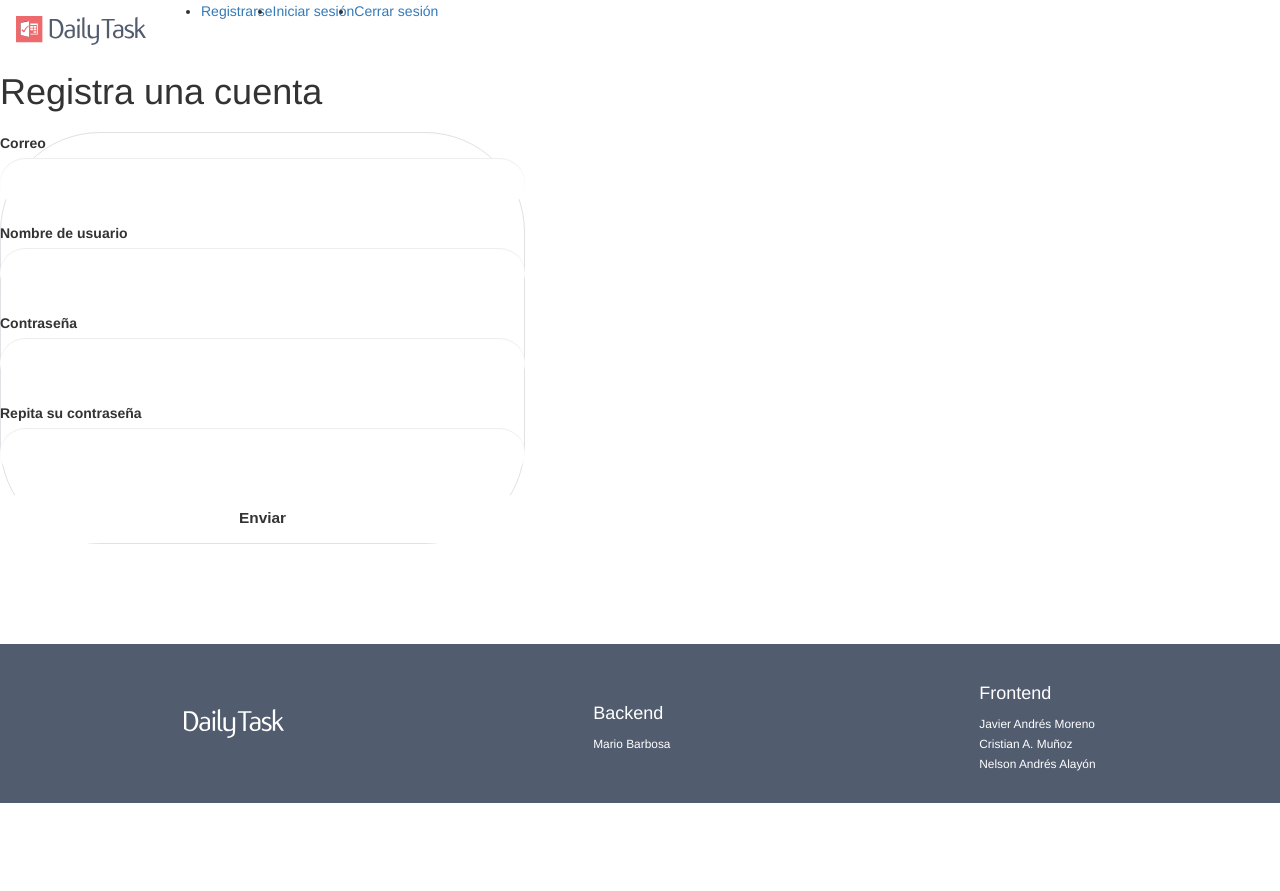
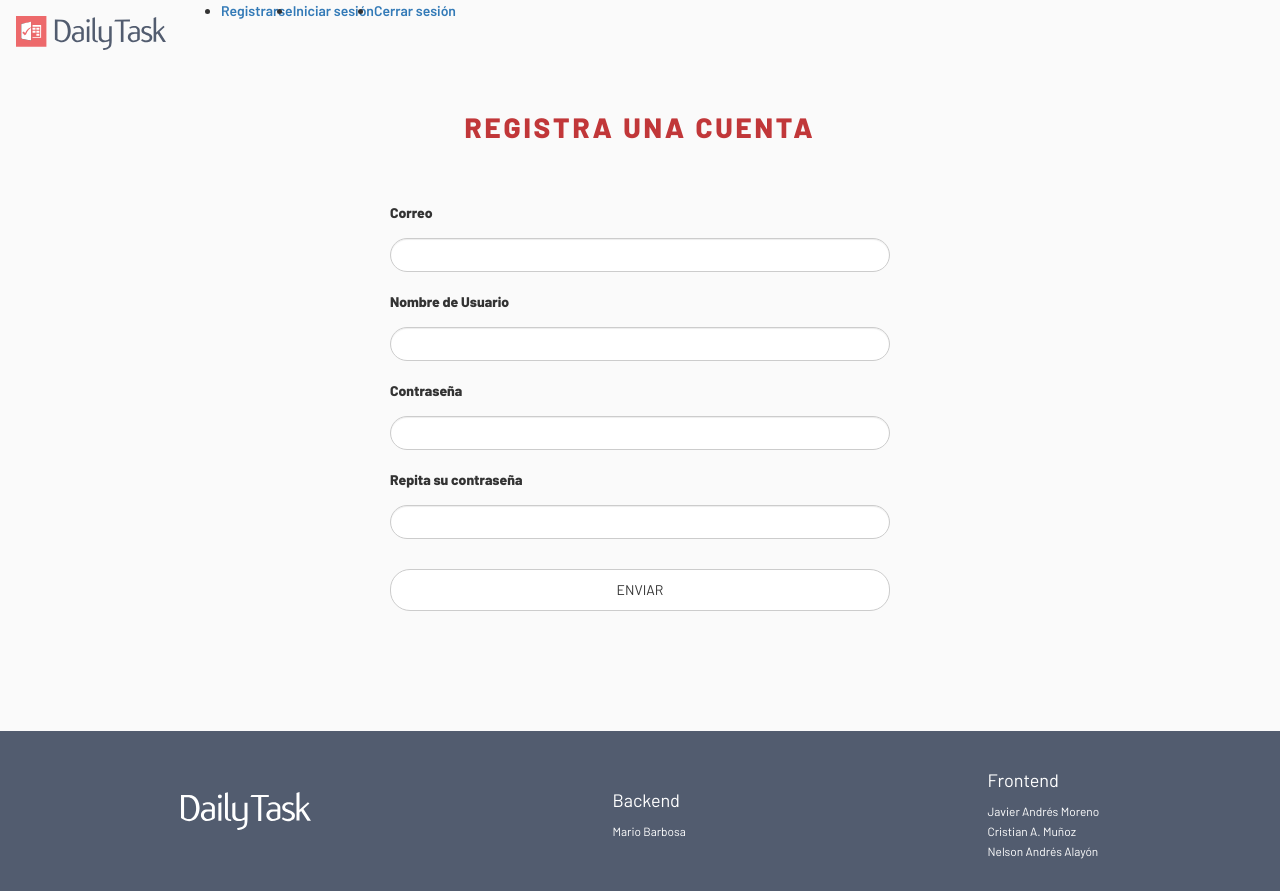
Before and after one commit to mariobarbosa777/ToDoList_PM, a Flask app: page /signup in a window 1280 px wide. Before the commit the page ends 803 px from the top, so only its background shows below. Run offline with Flask 2, Linux system fonts and the light colour scheme; some libraries are stand-ins or nearby versions.

Commit message:
finishing to fix styles in login and signup page

```diff
--- a/client/forms.py
+++ b/client/forms.py
@@ -6,16 +6,16 @@ from werkzeug.datastructures import MultiDict
 from flask import Markup
 
 class LoginForm(FlaskForm):
-    username = StringField('Nombre de usuario', validators=[DataRequired()])
-    password = PasswordField('Password', validators=[DataRequired()])
-    submit = SubmitField('Enviar')
+    username = StringField('Nombre de Usuario', validators=[DataRequired()])
+    password = PasswordField('Contraseña', validators=[DataRequired()])
+    submit = SubmitField('ENVIAR')
 
 class SignUpForm(FlaskForm):
     email = EmailField('Correo', validators=[DataRequired(), Email("Ingrese su correo electronico")])
-    username = StringField('Nombre de usuario', validators=[DataRequired()])
+    username = StringField('Nombre de Usuario', validators=[DataRequired()])
     password = PasswordField('Contraseña', validators=[DataRequired()])
     confirm = PasswordField('Repita su contraseña', validators=[DataRequired()])
-    submit = SubmitField('Enviar')
+    submit = SubmitField('ENVIAR')
 
 class Todoform(FlaskForm):
     title = StringField('Titulo', validators=[DataRequired()])
--- a/client/static/css/main.css
+++ b/client/static/css/main.css
@@ -1,3 +1,13 @@
+@import url("https://fonts.googleapis.com/css2?family=Barlow:wght@200;300;400;600;800&display=swap");
+
+* {
+  font-family: "Barlow", sans-serif;
+}
+
+body {
+  background-color: #fafafa;
+}
+
 .card {
   margin: 5% 0%;
 }
@@ -7,7 +17,7 @@
   padding: 6% 0%;
 }
 
-.footer {
+.page-footer {
   background-color: #525c6f;
   display: flex;
   justify-content: space-around;
@@ -16,7 +26,7 @@
   margin-top: 100px;
 }
 
-.footer h4,
+.page-footer h4,
 p,
 small {
   color: white;
@@ -61,32 +71,43 @@ small {
   padding-top: 20px;
 }
 
+.alert-success {
+  background-color: #fbdeda;
+}
+
 /*----------- JAVIER'S STYLESHEET ----------------*/
 
-.container {
-  margin: 20px 0 20px 0;
-  width: 525px;
-  border-radius: 100px;
-  border: 1px solid #dfe1e5;
+/*------------start navbar ------------------ */
+
+.text-new-font {
+  font-weight: 600;
+}
+
+/*------------ end login page ------------------ */
+
+/*------------start login page ------------------ */
+
+.main-input h1 {
+  font-family: "Barlow", sans-serif;
+  font-size: 28px;
+  font-weight: 800;
+  text-transform: uppercase;
+  letter-spacing: 0.1em;
+  color: #c13739;
+  text-align: center;
+  margin: 60px 0 60px 0;
+}
+
+.container-login {
   display: flex;
   justify-content: center;
-  align-items: center;
 }
 
-.container:hover {
-  box-shadow: 0 1px 6px 0 #20212447;
-  border-color: #dfe1e500;
+.container-login input {
+  padding: 10px 20px 10px 20px;
+  border-radius: 20px;
+  width: 500px;
+  margin: 10px 0 20px 0;
 }
 
-.container input {
-  padding: 0 20px 0 20px;
-  width: 525px;
-  height: 50px;
-  border-radius: 100px;
-  border: none;
-  outline: none;
-  font-family: "Barlow", sans-serif;
-  font-size: 1.1em;
-  font-weight: 600;
-  color: var(--color-primary);
-}
+/*------------ end login page ------------------ */
--- a/client/templates/base.html
+++ b/client/templates/base.html
@@ -1,41 +1,23 @@
-{% extends 'bootstrap/base.html' %}
-
-{% block head %}
-    {{ super() }}
+{% extends 'bootstrap/base.html' %} {% block head %} {{ super() }}
 <title>
   {% block title %} My To Do List |{% endblock %}
 </title>
-    <link rel="stylesheet" href="{{ url_for('static', filename='css/main.css') }}">
-    <link rel="stylesheet" href="https://use.fontawesome.com/releases/v5.8.1/css/all.css" integrity="sha384-50oBUHEmvpQ+1lW4y57PTFmhCaXp0ML5d60M1M7uH2+nqUivzIebhndOJK28anvf" crossorigin="anonymous">
-{% endblock %}
-
-{% block body %}
-
-    {% block navbar %}
-        {% include 'navbar.html' %}
-    {% endblock %}
-
-
-    {% for message in get_flashed_messages() %}
+<link
+  rel="stylesheet"
+  href="{{ url_for('static', filename='css/main.css') }}"
+/>
+<link
+  rel="stylesheet"
+  href="https://use.fontawesome.com/releases/v5.8.1/css/all.css"
+  integrity="sha384-50oBUHEmvpQ+1lW4y57PTFmhCaXp0ML5d60M1M7uH2+nqUivzIebhndOJK28anvf"
+  crossorigin="anonymous"
+/>
+{% endblock %} {% block body %} {% block navbar %} {% include 'navbar.html' %}
+{% endblock %} {% for message in get_flashed_messages() %}
 <div class="alert alert-success alert-dismissible">
-        <button type="button"
-                data-dismiss="alert"
-                class="close">&times;</button>
+  <button type="button" data-dismiss="alert" class="close">&times;</button>
   {{ message }}
 </div>
-    {% endfor %}
-
-    {% block content %}
-
+{% endfor %} {% block content %} {% endblock %} {% block scripts %} {{ super()
+}} {% endblock %} {% block footer %} {% include 'footer.html' %} {% endblock %}
 {% endblock %}
-
-
-    {% block scripts %}
-        {{ super() }}
-    {% endblock %}
-
-    {% block footer %}
-        {% include 'footer.html' %}
-    {% endblock %}
-
-{% endblock %}
--- a/client/templates/footer.html
+++ b/client/templates/footer.html
@@ -1,5 +1,5 @@
-<div class = "footer">
-    <img src = "../static/images/logoblanco.svg" width="100px">
+<footer class="page-footer">
+  <img src="../static/images/logoblanco.svg" width="130px" />
 
   <div>
     <h4>Backend</h4>
@@ -7,10 +7,8 @@
   </div>
   <div>
     <h4>Frontend</h4>
-        <small>Javier Andrés Moreno</small> <br/>
-        <small>Cristian A. Muñoz</small> <br/>
-        <small>Nelson Andrés Alayón</small> <br/>
+    <small>Javier Andrés Moreno</small> <br />
+    <small>Cristian A. Muñoz</small> <br />
+    <small>Nelson Andrés Alayón</small> <br />
   </div>
-
-
-</div>
+</footer>
--- a/client/templates/index.html
+++ b/client/templates/index.html
@@ -3,7 +3,7 @@
 <div class="jumbotron">
     <div class="container">
         <h1 style="text-align: center">
-            Bienvenido a My To Do List, {{ username | capitalize }}
+            Bienvenido a Daily Task, {{ username | capitalize }}
         </h1>
     </div>
 </div>
--- a/client/templates/login.html
+++ b/client/templates/login.html
@@ -1,7 +1,9 @@
 {% extends 'base.html' %} {% import 'bootstrap/wtf.html' as wtf %} {% block
 title %} {{ super() }} Daily Task | Login {% endblock %} {% block content %}
-<h1>Inicia Sesión</h1>
-<div class="container">
+<div class="main-input">
+  <h1>Inicia Sesión</h1>
+</div>
+<div class="container-login">
   {{ wtf.quick_form(login_form)}}
 </div>
 {% endblock %}
--- a/client/templates/navbar.html
+++ b/client/templates/navbar.html
@@ -22,21 +22,29 @@
     </div>
 </nav> -->
 
-<nav class="navbar navbar-expand-lg navbar-light bg-light d-flex bd-highlight mb-3">
-  <a class="navbar-brand" href="{{ url_for('index') }}"><img src="../static/images/logo.svg" width="130px" /></a>
+<nav class="navbar navbar-light bg-light d-flex bd-highlight mb-3">
+  <a class="navbar-brand ml-5" href="{{ url_for('index') }}"
+    ><img src="../static/images/logo.svg" width="150px"
+  /></a>
 
-
-
-  <div class="collapse navbar-collapse" id="navbarSupportedContent">
-    <ul class="navbar-nav mr-auto">
-      <li class="nav-item ">
-        <a class="nav-link" href="{{ url_for('signup') }}">Registrarse <span class="sr-only">(current)</span></a>
+  <div>
+    <ul class="navbar-nav d-flex flex-row text-new-font">
+      <li class="nav-item mr-5">
+        <a class="nav-link" href="{{ url_for('signup') }}"
+          >Registrarse <span class="sr-only">(current)</span></a
+        >
       </li>
-      <li class="nav-item">
+      <li class="nav-item mr-5">
         <a class="nav-link" href="{{ url_for('login') }}">Iniciar sesión</a>
       </li>
-      <li class="nav-item">
-        <a class="nav-link" href="{{ url_for('logout') }}" tabindex="-1" aria-disabled="true">Cerrar sesión</a>
+      <li class="nav-item mr-5">
+        <a
+          class="nav-link"
+          href="{{ url_for('logout') }}"
+          tabindex="-1"
+          aria-disabled="true"
+          >Cerrar sesión</a
+        >
       </li>
     </ul>
   </div>
--- a/client/templates/signup.html
+++ b/client/templates/signup.html
@@ -1,15 +1,9 @@
-{% extends 'base.html' %}
-{% import 'bootstrap/wtf.html' as wtf %}
-
-{% block title %}
-    {{ super() }}
-        SignUp
+{% extends 'base.html' %} {% import 'bootstrap/wtf.html' as wtf %} {% block
+title %} {{ super() }} SignUp {% endblock %} {% block content %}
+<div class="main-input">
+  <h1>Registra una cuenta</h1>
+</div>
+<div class="container-login">
+  {{ wtf.quick_form(signup_form)}}
+</div>
 {% endblock %}
-
-
-{% block content %}
-    <h1> Registra una cuenta</h1>
-    <div class = "container">
-        {{ wtf.quick_form(signup_form)}}
-    </div>
-{% endblock %}
```
Lines whose indentation alone changed are shown as unchanged.
